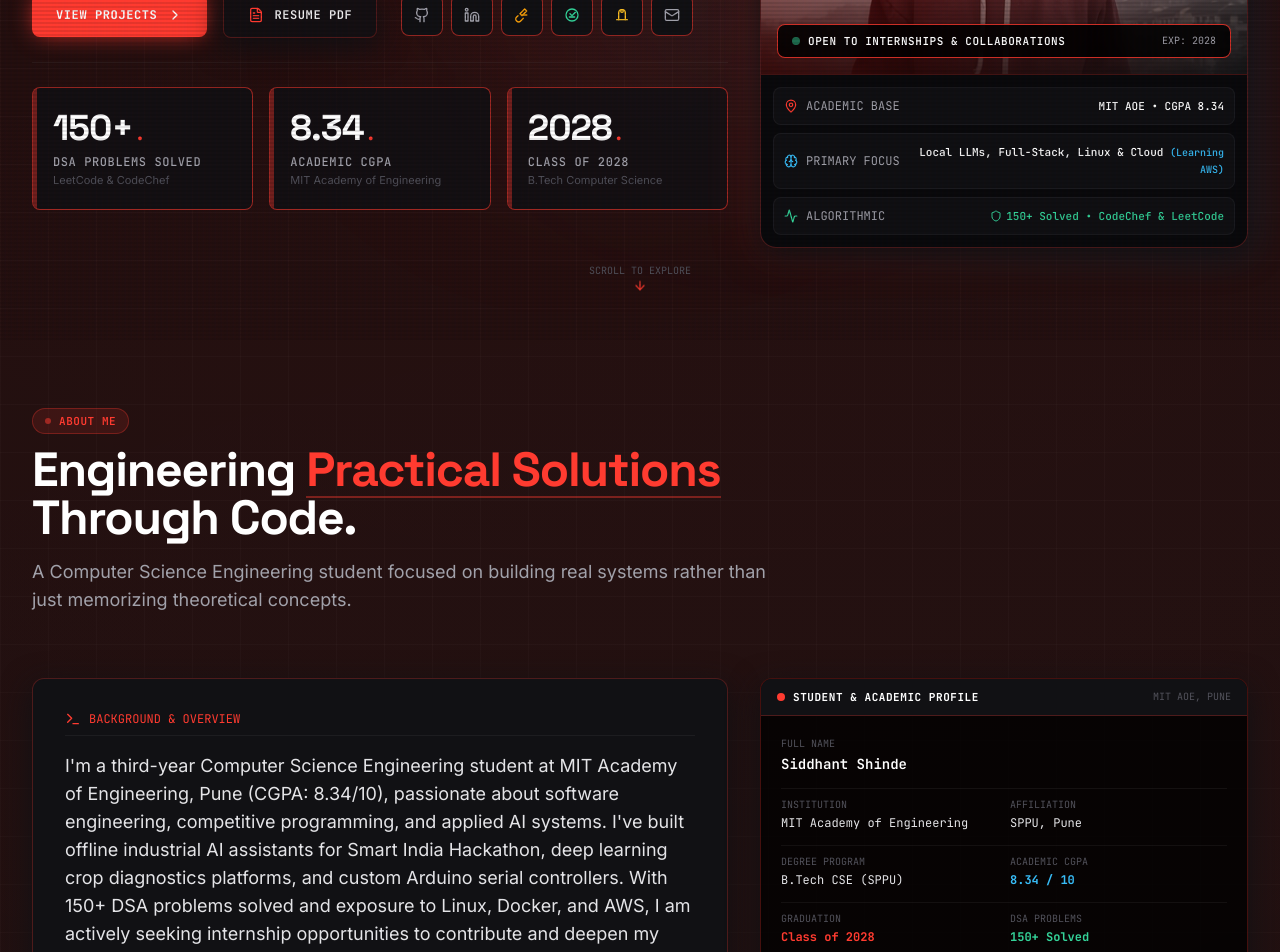
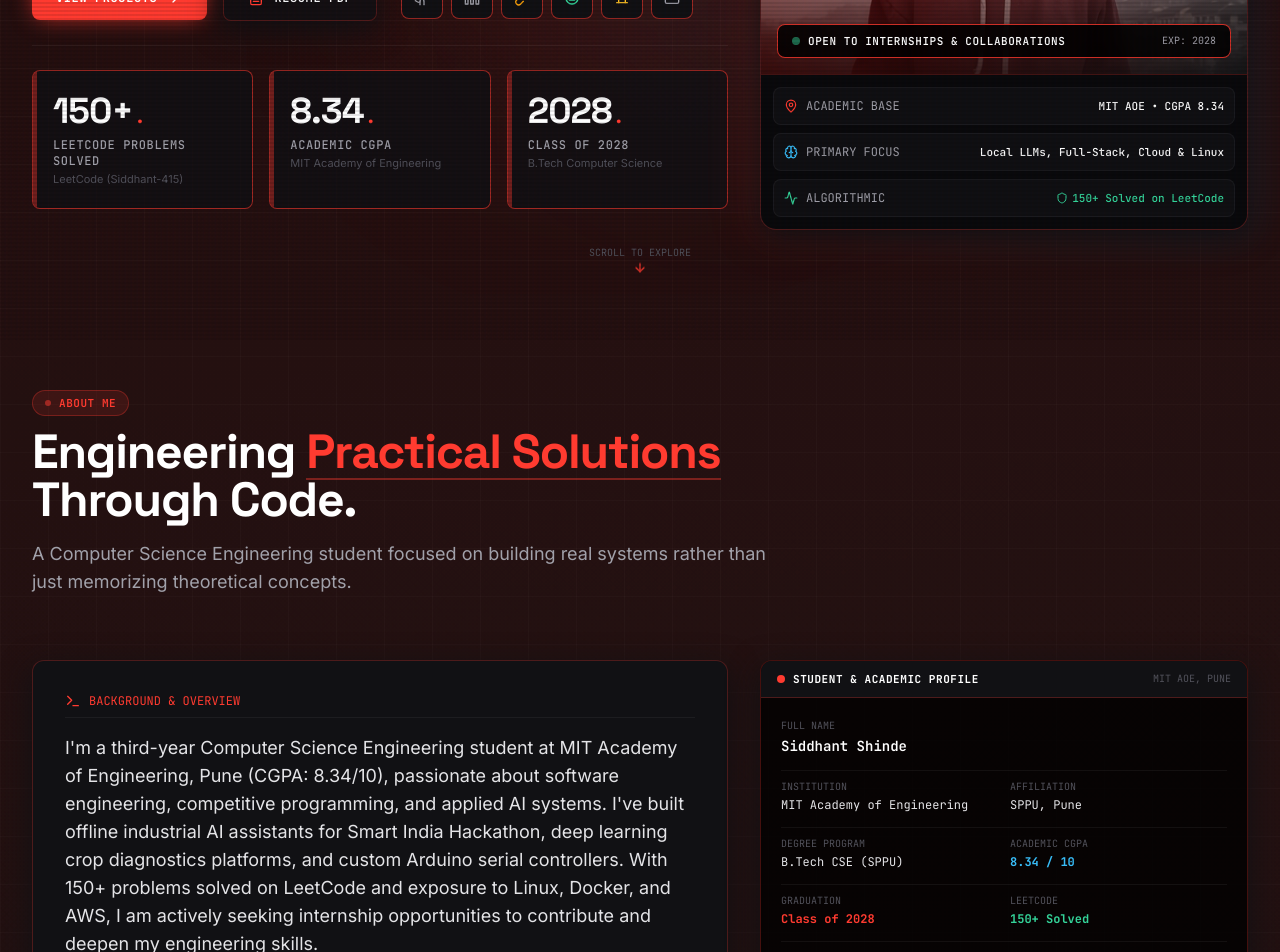
Before and after one commit to shindesiddhant-415/PORTFOLIO, a React (Vite) app: page / in a window 1280 px wide. Shown: the part 460-1412 px from the top of the page. Built offline with nearby package versions, Linux system fonts and the light colour scheme.

Commit message:
update: specify 150+ solved on LeetCode and finalize primary focus to Cloud & Linux

```diff
--- a/src/components/DuotoneAvatar.tsx
+++ b/src/components/DuotoneAvatar.tsx
@@ -98,13 +98,13 @@ export const DuotoneAvatar: React.FC<DuotoneAvatarProps> = ({ photoSrc = "/profi
           </div>
 
           {/* Mini Card 2 */}
-          <div className="flex flex-col sm:flex-row sm:items-center justify-between p-2.5 rounded-lg bg-cyber-card/90 border border-white/5 hover:border-cyber-red/30 transition-colors text-xs font-mono gap-1">
-            <div className="flex items-center gap-2 text-cyber-muted shrink-0">
+          <div className="flex items-center justify-between p-2.5 rounded-lg bg-cyber-card/90 border border-white/5 hover:border-cyber-red/30 transition-colors text-xs font-mono">
+            <div className="flex items-center gap-2 text-cyber-muted">
               <Brain className="w-3.5 h-3.5 text-cyber-cyan" />
               <span>PRIMARY FOCUS</span>
             </div>
-            <span className="text-white font-medium text-[11px] sm:text-right">
-              Local LLMs, Full-Stack, Linux &amp; Cloud <span className="text-cyber-cyan text-[10px]">(Learning AWS)</span>
+            <span className="text-white font-medium text-[11px]">
+              Local LLMs, Full-Stack, Cloud &amp; Linux
             </span>
           </div>
 
@@ -115,7 +115,7 @@ export const DuotoneAvatar: React.FC<DuotoneAvatarProps> = ({ photoSrc = "/profi
               <span>ALGORITHMIC</span>
             </div>
             <span className="text-emerald-400 font-medium text-[11px] flex items-center gap-1">
-              <Shield className="w-3 h-3" /> 150+ Solved • CodeChef &amp; LeetCode
+              <Shield className="w-3 h-3" /> 150+ Solved on LeetCode
             </span>
           </div>
         </div>
--- a/src/data/journey.ts
+++ b/src/data/journey.ts
@@ -29,17 +29,17 @@ export const journeyBlocks: JourneyBlock[] = [
   {
     id: "journey-cp",
     category: "COMPETITIVE",
-    title: "Competitive Programming: 150+ Problems Solved",
+    title: "Competitive Programming: 150+ Problems Solved on LeetCode",
     badge: "PROBLEM SOLVING",
     period: "2024 - PRESENT",
     summary:
-      "Consistent algorithmic practice across CodeChef and LeetCode, mastering time and space complexity, dynamic programming, and data structures in C++.",
+      "Consistent algorithmic practice on LeetCode, mastering time and space complexity, dynamic programming, and data structures in C++.",
     keyPoints: [
-      "150+ problems solved across CodeChef and LeetCode with consistent practice in modern C++.",
+      "150+ problems solved on LeetCode with consistent practice in modern C++.",
       "Deep focus on linear structures, binary search, tree traversals, and asymptotic complexity (Big-O).",
-      "Profile and solved problem repository tracked on Codolio (codolio.com/profile/Siddhant415).",
+      "Profile and solved problem repository tracked on Codolio (codolio.com/profile/Siddhant415) and LeetCode.",
     ],
-    tags: ["C++17", "CodeChef", "LeetCode", "Data Structures", "Algorithms"],
+    tags: ["C++17", "LeetCode", "Data Structures", "Algorithms", "CodeChef"],
   },
   {
     id: "journey-internships",
--- a/src/data/profile.ts
+++ b/src/data/profile.ts
@@ -47,15 +47,15 @@ export const profileData: ProfileData = {
   statusAvailable: true,
   tagline:
     "I build practical software solutions, intelligent systems, and offline AI workflows—combining full-stack engineering, local LLMs/RAG, and cloud technologies to solve real-world problems.",
-  bio: "I'm a third-year Computer Science Engineering student at MIT Academy of Engineering, Pune (CGPA: 8.34/10), passionate about software engineering, competitive programming, and applied AI systems. I've built offline industrial AI assistants for Smart India Hackathon, deep learning crop diagnostics platforms, and custom Arduino serial controllers. With 150+ DSA problems solved and exposure to Linux, Docker, and AWS, I am actively seeking internship opportunities to contribute and deepen my engineering skills.",
+  bio: "I'm a third-year Computer Science Engineering student at MIT Academy of Engineering, Pune (CGPA: 8.34/10), passionate about software engineering, competitive programming, and applied AI systems. I've built offline industrial AI assistants for Smart India Hackathon, deep learning crop diagnostics platforms, and custom Arduino serial controllers. With 150+ problems solved on LeetCode and exposure to Linux, Docker, and AWS, I am actively seeking internship opportunities to contribute and deepen my engineering skills.",
   philosophy: "Don't just learn the technology. Build something meaningful with it.",
   avatarUrl: "/profile.jpg",
   resumeUrl: "/resume.pdf",
   stats: [
     {
       value: "150+",
-      label: "DSA Problems Solved",
-      helper: "LeetCode & CodeChef",
+      label: "LeetCode Problems Solved",
+      helper: "LeetCode (Siddhant-415)",
     },
     {
       value: "8.34",
@@ -78,7 +78,7 @@ export const profileData: ProfileData = {
     status: "Enrolled in Good Standing (CGPA: 8.34)",
     highlights: [
       "Consistent academic record with CGPA 8.34/10 in core computer engineering coursework.",
-      "150+ DSA problems solved across CodeChef and LeetCode with strong problem-solving fundamentals in C++.",
+      "150+ DSA problems solved on LeetCode with strong problem-solving fundamentals in C++.",
       "Practical project track record: Smart India Hackathon offline AI workbench, plant disease diagnostics, and Cisco/IBM internships.",
     ],
   },
@@ -86,7 +86,7 @@ export const profileData: ProfileData = {
     "Competitive Programming & DSA (C++)",
     "Applied AI & Local LLMs (Ollama)",
     "Full-Stack Development (React, Node.js, Flask)",
-    "Cloud & Linux Administration (Currently Learning AWS)",
+    "Cloud Infrastructure & Linux Systems",
   ],
   contact: {
     email: "shindesiddhant415@gmail.com",
--- a/src/data/projects.ts
+++ b/src/data/projects.ts
@@ -207,11 +207,11 @@ export const matrixProjects: MatrixProject[] = [
   {
     id: "dsa-cpp-sys",
     sysId: "06",
-    title: "C++ Data Structures & Algorithms (150+ Solved)",
+    title: "C++ Data Structures & Algorithms (150+ Solved on LeetCode)",
     category: "AI-ML",
     categoryLabel: "Algorithms • C++",
-    description: "Over 150+ problems solved across CodeChef and LeetCode covering dynamic programming, trees, graphs, and Big-O optimization.",
-    features: ["150+ Problems Solved", "CodeChef & LeetCode", "Time & Space Analysis", "Modern C++"],
+    description: "Over 150+ problems solved on LeetCode covering dynamic programming, trees, graphs, and Big-O optimization.",
+    features: ["150+ Solved on LeetCode", "LeetCode & Codolio Tracked", "Time & Space Analysis", "Modern C++"],
     stack: ["C++17", "STL", "Data Structures", "Algorithms"],
     githubUrl: "https://github.com/shindesiddhant-415",
     liveUrl: "https://codolio.com/profile/Siddhant415",
--- a/src/data/skills.ts
+++ b/src/data/skills.ts
@@ -89,8 +89,8 @@ export const skillCategories: SkillCategory[] = [
     skills: [
       { name: "Linux", tag: "Kernel, Shell & CLI", isPrimary: true },
       { name: "Ubuntu", tag: "Server Administration", isPrimary: true },
-      { name: "AWS", tag: "Currently Learning", isPrimary: true },
-      { name: "Cloud Infrastructure", tag: "Storage & Distribution" },
+      { name: "AWS", tag: "Cloud Infrastructure", isPrimary: true },
+      { name: "Cloud Services", tag: "Storage & Distribution" },
       { name: "Git & GitHub", tag: "VCS & Collaboration" },
     ],
   },
--- a/src/sections/AboutSection.tsx
+++ b/src/sections/AboutSection.tsx
@@ -138,7 +138,7 @@ export const AboutSection: React.FC = () => {
                     <div className="text-cyber-red font-bold text-xs mt-0.5">Class of 2028</div>
                   </div>
                   <div>
-                    <div className="text-cyber-dim text-[10px] uppercase">DSA PROBLEMS</div>
+                    <div className="text-cyber-dim text-[10px] uppercase">LEETCODE</div>
                     <div className="text-emerald-400 font-bold text-xs mt-0.5">150+ Solved</div>
                   </div>
                 </div>
--- a/src/sections/HeroSection.tsx
+++ b/src/sections/HeroSection.tsx
@@ -138,7 +138,7 @@ export const HeroSection: React.FC = () => {
                     rel="noopener noreferrer"
                     className="p-3 rounded-lg bg-cyber-card border border-cyber-cardBorder/60 text-cyber-muted hover:text-white hover:border-cyber-red/50 transition-colors"
                     aria-label="LeetCode Profile"
-                    title="LeetCode: Siddhant-415"
+                    title="LeetCode: 150+ Solved (Siddhant-415)"
                   >
                     <LeetCodeIcon className="w-4 h-4 text-amber-500" />
                   </a>
@@ -164,7 +164,7 @@ export const HeroSection: React.FC = () => {
                     rel="noopener noreferrer"
                     className="p-3 rounded-lg bg-cyber-card border border-cyber-cardBorder/60 text-cyber-muted hover:text-white hover:border-cyber-red/50 transition-colors"
                     aria-label="CodeChef Profile"
-                    title="CodeChef: 150+ Solved"
+                    title="CodeChef: siddhant415"
                   >
                     <CodeChefIcon className="w-4 h-4 text-amber-400" />
                   </a>
```
